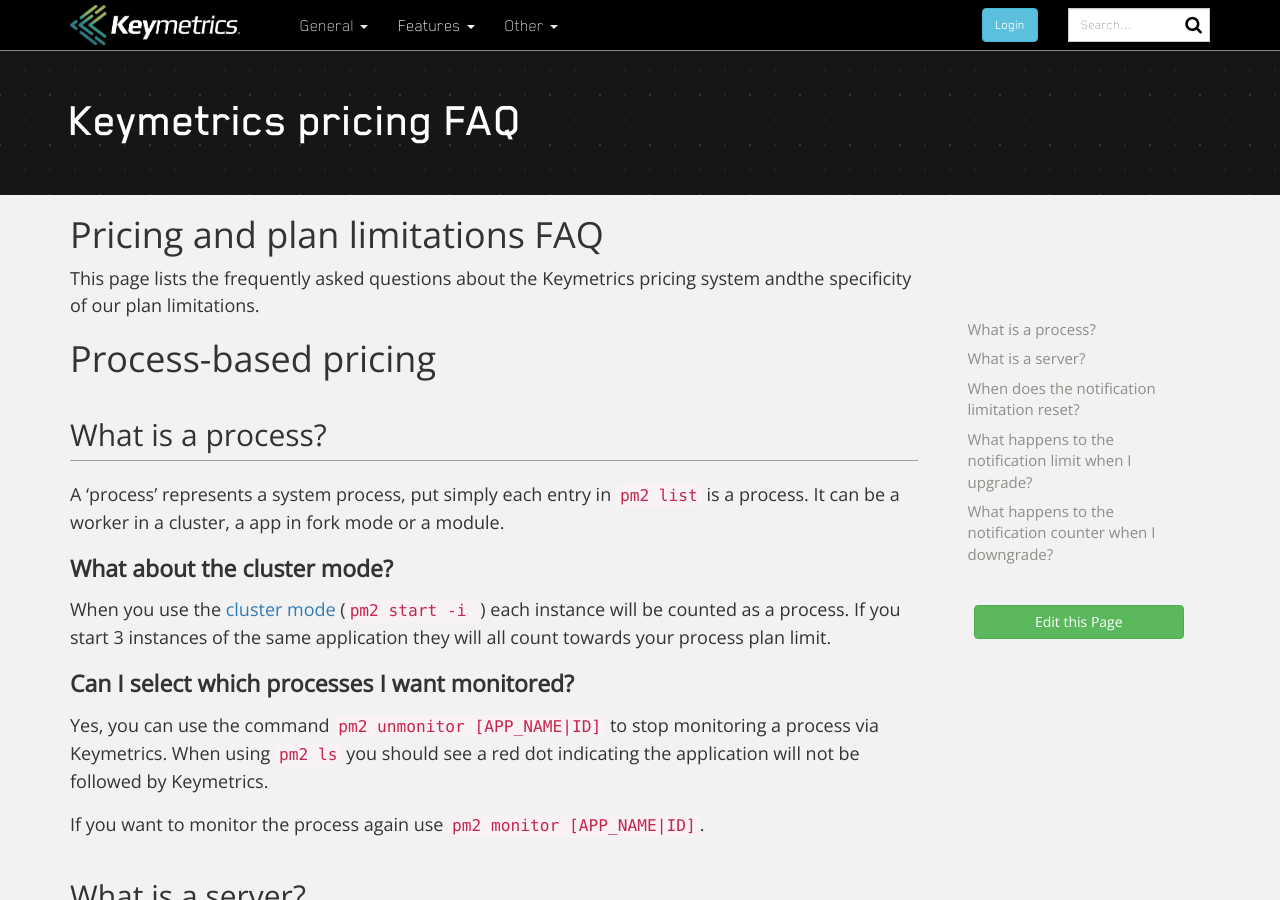
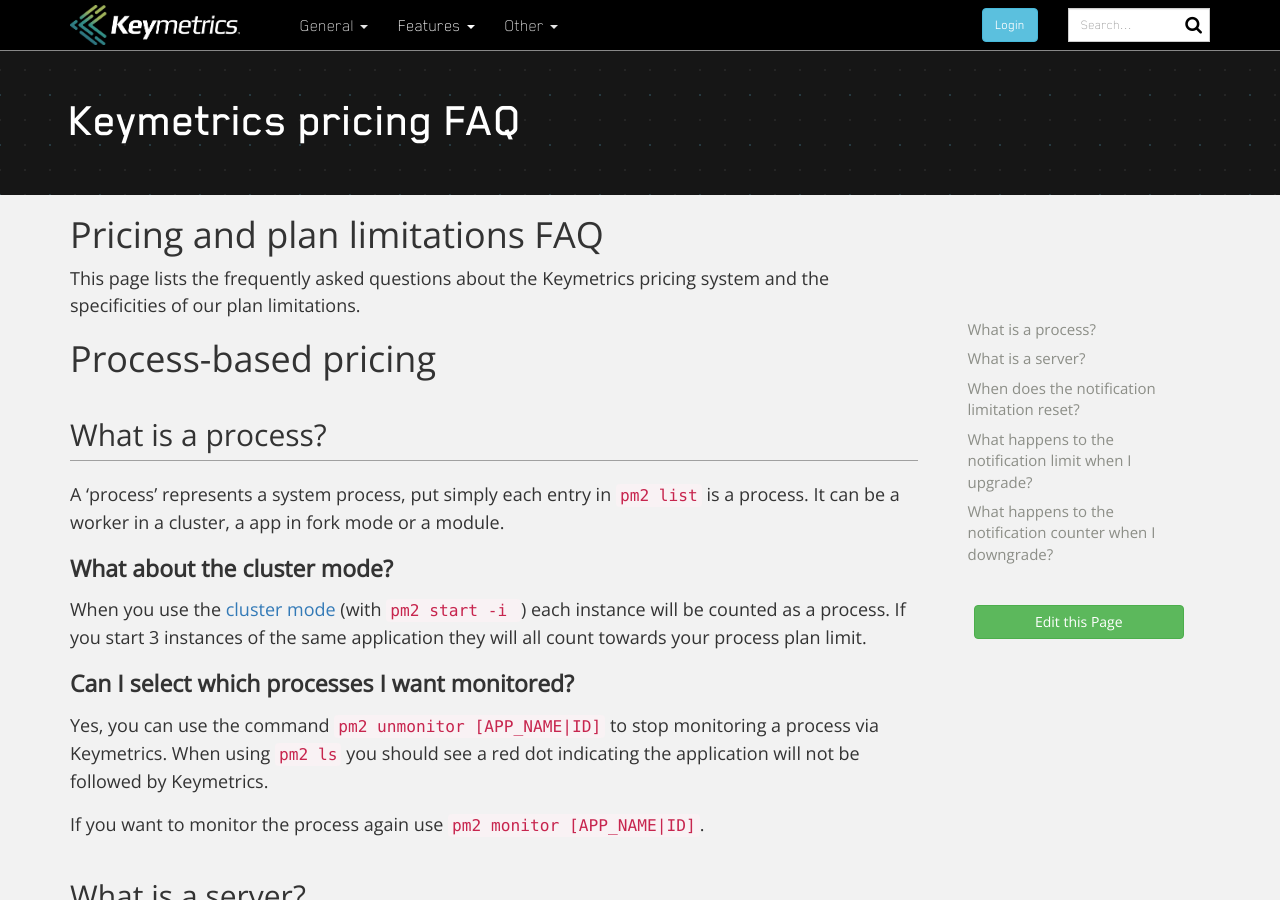
Before and after one commit to keymetrics/keymetrics.github.io, a Jekyll site: the page built from docs/keymetrics/pricing-faq.md, in a window 1280 px wide and 900 px high. Built offline with Jekyll 4.4.1, drawn with Linux system fonts in a browser that asks for light colours; nearby versions of some CDN libraries; a script that is not in the unit is left out; comment, search, counter and statistics services are not loaded.

Commit message:
Update pricing-faq.md

```diff
--- a/docs/keymetrics/pricing-faq.md
+++ b/docs/keymetrics/pricing-faq.md
@@ -7,7 +7,7 @@ permalink: /docs/pages/pricing-faq
 
 # Pricing and plan limitations FAQ
 
-This page lists the frequently asked questions about the Keymetrics pricing system andthe specificity of our plan limitations.
+This page lists the frequently asked questions about the Keymetrics pricing system and the specificities of our plan limitations.
 
 # Process-based pricing
 
@@ -18,7 +18,7 @@ It can be a worker in a cluster, a app in fork mode or a module.
 
 ### What about the cluster mode?
 
-When you use the [cluster mode](http://pm2.keymetrics.io/docs/usage/cluster-mode/) (`pm2 start -i `) each instance will be counted as a process.
+When you use the [cluster mode](http://pm2.keymetrics.io/docs/usage/cluster-mode/) (with `pm2 start -i `) each instance will be counted as a process.
 If you start 3 instances of the same application they will all count towards your process plan limit.
 
 ### Can I select which processes I want monitored?
```
